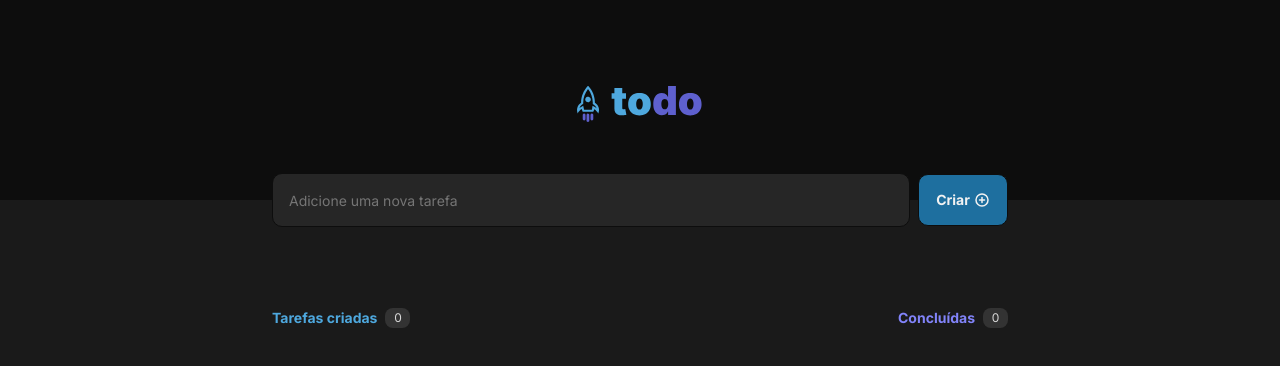
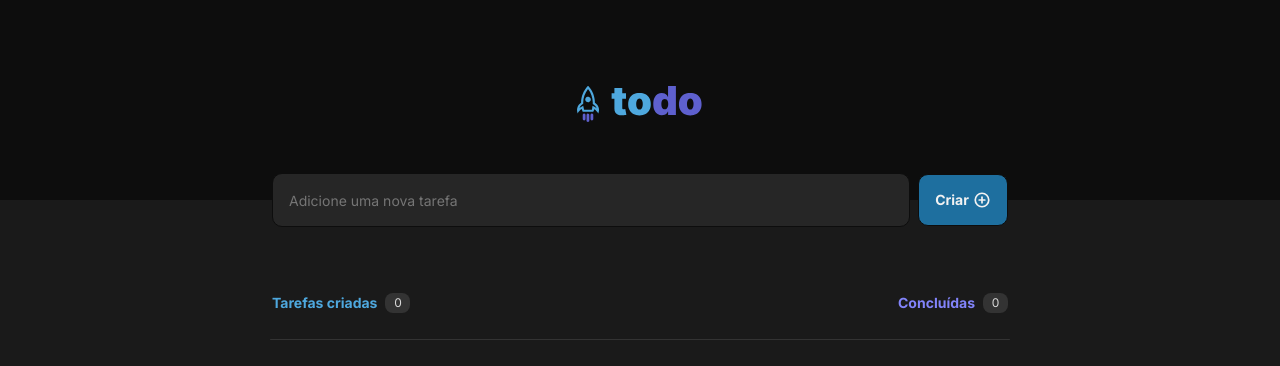
Before and after one commit to guigx7/01-ToDoList, a React (Vite) app: page / in a window 1280 px wide. Shown: the top 366 px of the page. Built offline with nearby package versions, Linux system fonts and the light colour scheme.

Commit message:
Feito o componente No tasks  / Corrigido erros no css / Separando em mais componentes

```diff
--- a/index.html
+++ b/index.html
@@ -7,7 +7,7 @@
     <link href="https://fonts.googleapis.com/css2?family=Inter:wght@400;700&display=swap" rel="stylesheet">
     <link rel="icon" type="image/svg+xml" href="/src/assets/icon.svg" />
     <meta name="viewport" content="width=device-width, initial-scale=1.0" />
-    <title>ToDo List</title>
+    <title>ToDo</title>
   </head>
   <body>
     <div id="root"></div>
--- a/src/App.jsx
+++ b/src/App.jsx
@@ -2,6 +2,7 @@ import './global.css'
 import { Header } from './components/Header'
 import { AddNewTask } from './components/AddNewTask'
 import { TaskStatus } from './components/TaskStatus'
+import { TaskList } from './components/TaskList'
 
 export function App() {
   return (
@@ -9,6 +10,7 @@ export function App() {
       <Header/>
       <AddNewTask />
       <TaskStatus />
+      <TaskList />
     </>
   )
 }
--- a/src/components/AddNewTask.jsx
+++ b/src/components/AddNewTask.jsx
@@ -6,7 +6,7 @@ export function AddNewTask() {
         <section className={styles.newTaskForm}>
             <input type='text' placeholder='Adicione uma nova tarefa'/>
             <button>
-              <span>Criar</span> <PlusCircle size={16} weight="bold" />
+              <span>Criar</span> <PlusCircle size={18} weight="bold" />
             </button>
         </section>
     )
--- a/src/components/AddNewTask.module.css
+++ b/src/components/AddNewTask.module.css
@@ -33,7 +33,7 @@
 }
 
 .newTaskForm button:hover {
-  filter: brightness(120%);
+  background: var(--blue);
 }
 
 
--- /dev/null
+++ b/src/components/NoTasks.jsx
@@ -0,0 +1,12 @@
+import { ClipboardText } from 'phosphor-react'
+import styles from './NoTasks.module.css'
+
+export function NoTasks() {
+  return (
+    <div className={styles.noTasks}>
+      <ClipboardText size={72} weight='light' />
+      <h2>Você ainda não tem tarefas cadastradas</h2>
+      <h3>Crie tarefas e organize seus itens a fazer</h3>
+    </div>
+  )
+}
--- /dev/null
+++ b/src/components/NoTasks.module.css
@@ -0,0 +1,31 @@
+.noTasks {
+  margin-top: 64px;
+  display: flex;
+  align-items: center;
+  justify-content: center;
+  flex-direction: column;
+}
+
+.noTasks svg{
+  display: flex;
+  align-items: center;
+  justify-content: center;
+  color: var(--gray-400);
+  margin-bottom: 16px;
+}
+
+.noTasks h2 {
+  text-align: center;
+  color: var(--gray-300);
+  font-weight: 700;
+  font-size: 1rem;
+  line-height: 140%;
+}
+
+.noTasks h3 {
+  text-align: center;
+  color: var(--gray-300);
+  font-weight: 400;
+  font-size: 1rem;
+  line-height: 140%;
+}
--- /dev/null
+++ b/src/components/TaskList.jsx
@@ -0,0 +1,13 @@
+import styles from './TaskList.module.css'
+import { NoTasks } from './NoTasks'
+
+export function TaskList() {
+    return(
+      <div className={styles.listContainer}>
+        <section>
+
+          {/* <NoTasks /> */}
+        </section>
+      </div>
+    )
+}
--- /dev/null
+++ b/src/components/TaskList.module.css
@@ -0,0 +1,12 @@
+.listContainer {
+  display: flex;
+  align-items: center;
+  justify-content: center;
+  margin-top: 24px;
+}
+
+.listContainer section {
+  width: 740px;
+  border-radius: 6px;
+  border-top: 1px solid var(--gray-400);
+}
--- a/src/components/TaskStatus.module.css
+++ b/src/components/TaskStatus.module.css
@@ -3,7 +3,7 @@
   align-items: center;
   justify-content: space-between;
   width: 736px;
-  height: 54px;
+  height: 24px;
   margin: 0 auto;
   margin-top: 64px;
 }
```
Also changed, not shown: src/components/Task.jsx (added), src/components/Task.module.css (added).
